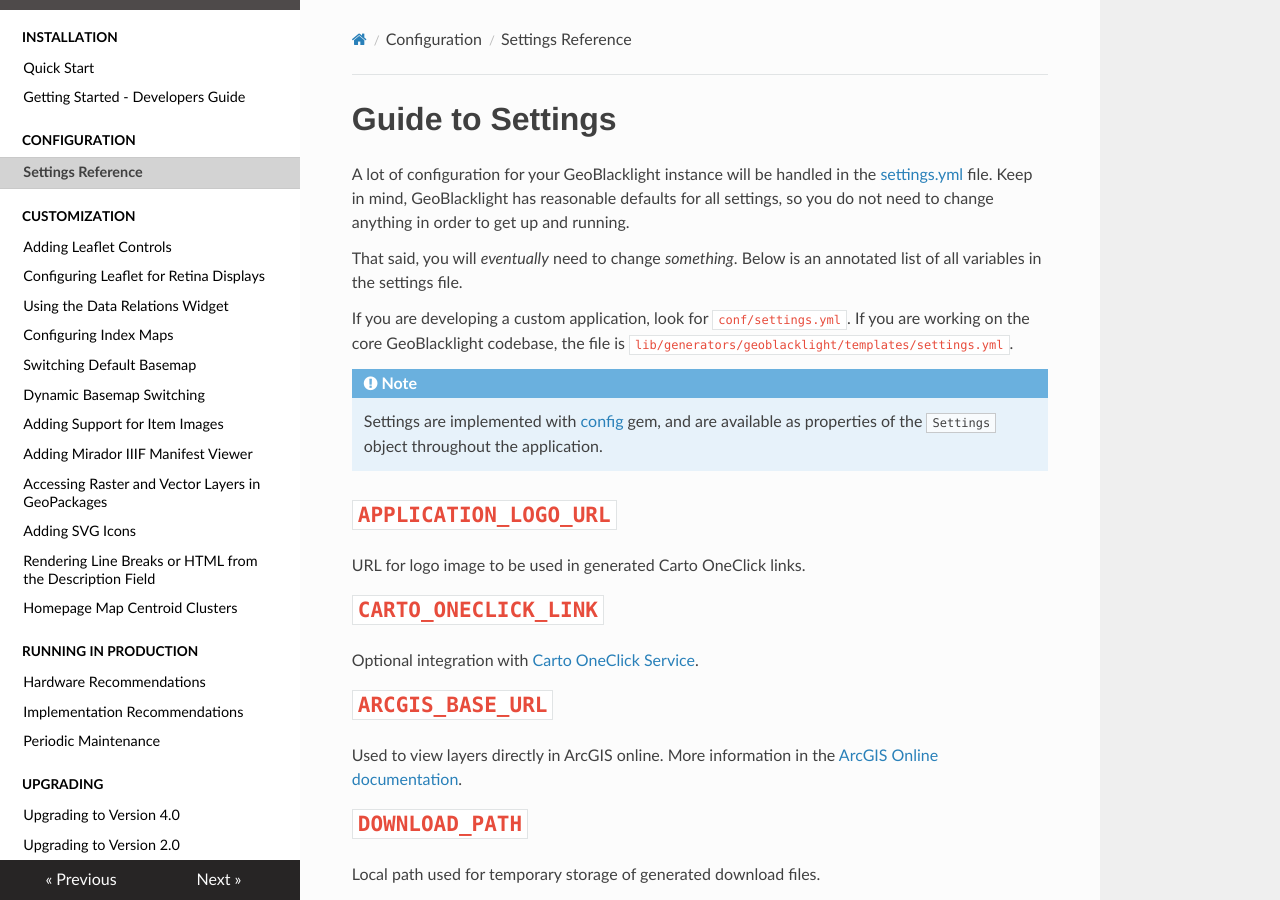
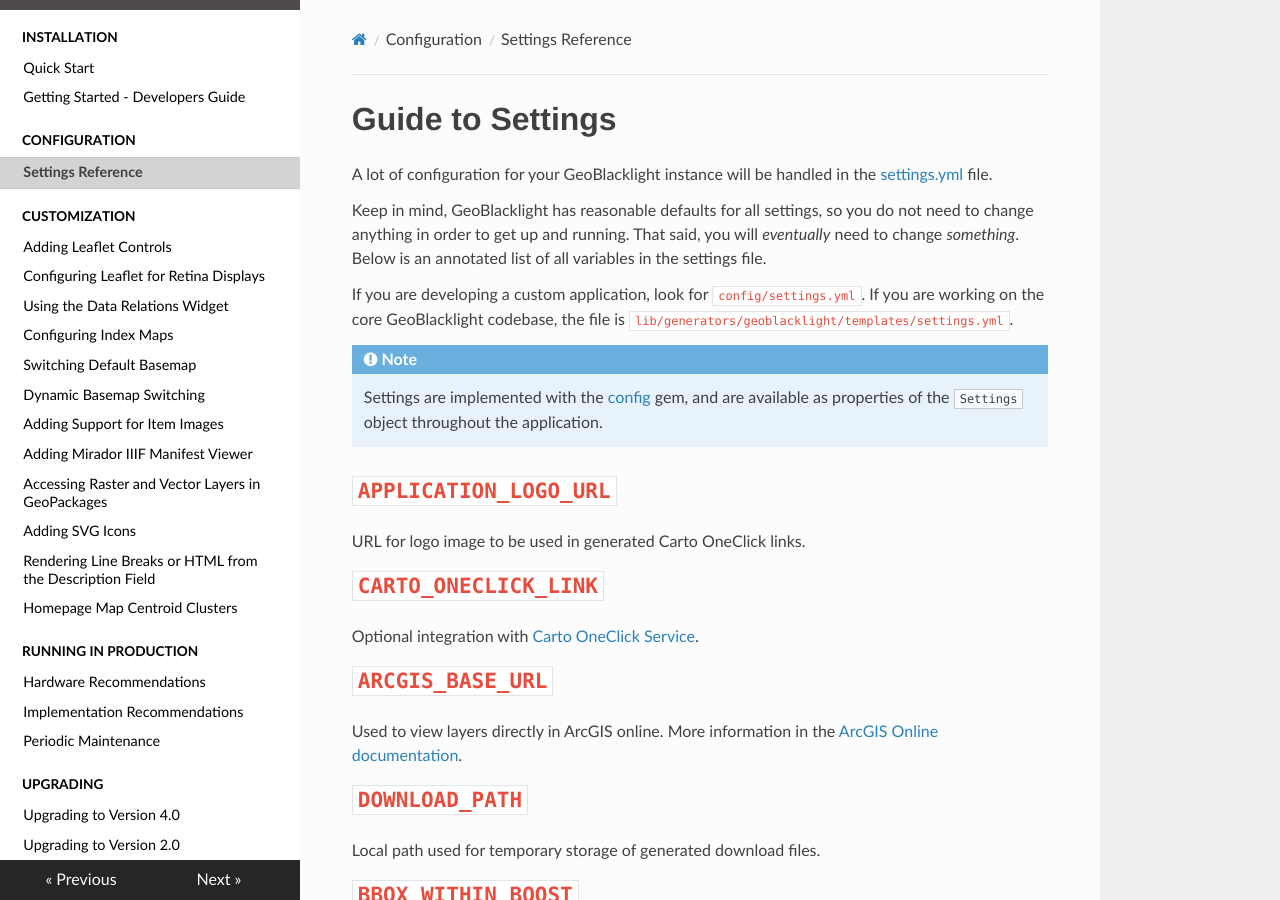
Before and after one commit to geoblacklight/docs-archive, an MkDocs documentation site: the page built from docs/configuration/settings.md, in a window 1280 px wide and 900 px high. Built offline with MkDocs 1.6.1, drawn with Linux system fonts in a browser that asks for light colours; nearby versions of some CDN libraries.

Commit message:
fix path and paragraph break

```diff
--- a/docs/configuration/settings.md
+++ b/docs/configuration/settings.md
@@ -1,13 +1,13 @@
 ## Guide to Settings
 
-A lot of configuration for your GeoBlacklight instance will be handled in the [settings.yml](https://github.com/geoblacklight/geoblacklight/blob/main/lib/generators/geoblacklight/templates/settings.yml) file. Keep in mind, GeoBlacklight has reasonable defaults for all settings, so you do not need to change anything in order to get up and running.
+A lot of configuration for your GeoBlacklight instance will be handled in the [settings.yml](https://github.com/geoblacklight/geoblacklight/blob/main/lib/generators/geoblacklight/templates/settings.yml) file.
 
-That said, you will *eventually* need to change *something*. Below is an annotated list of all variables in the settings file.
+Keep in mind, GeoBlacklight has reasonable defaults for all settings, so you do not need to change anything in order to get up and running. That said, you will *eventually* need to change *something*. Below is an annotated list of all variables in the settings file.
 
-If you are developing a custom application, look for `conf/settings.yml`. If you are working on the core GeoBlacklight codebase, the file is `lib/generators/geoblacklight/templates/settings.yml`.
+If you are developing a custom application, look for `config/settings.yml`. If you are working on the core GeoBlacklight codebase, the file is `lib/generators/geoblacklight/templates/settings.yml`.
 
 !!! note
-    Settings are implemented with [config](https://github.com/rubyconfig/config) gem, and are available as properties of the `Settings` object throughout the application.
+    Settings are implemented with the [config](https://github.com/rubyconfig/config) gem, and are available as properties of the `Settings` object throughout the application.
 
 ### `APPLICATION_LOGO_URL`
 
```
